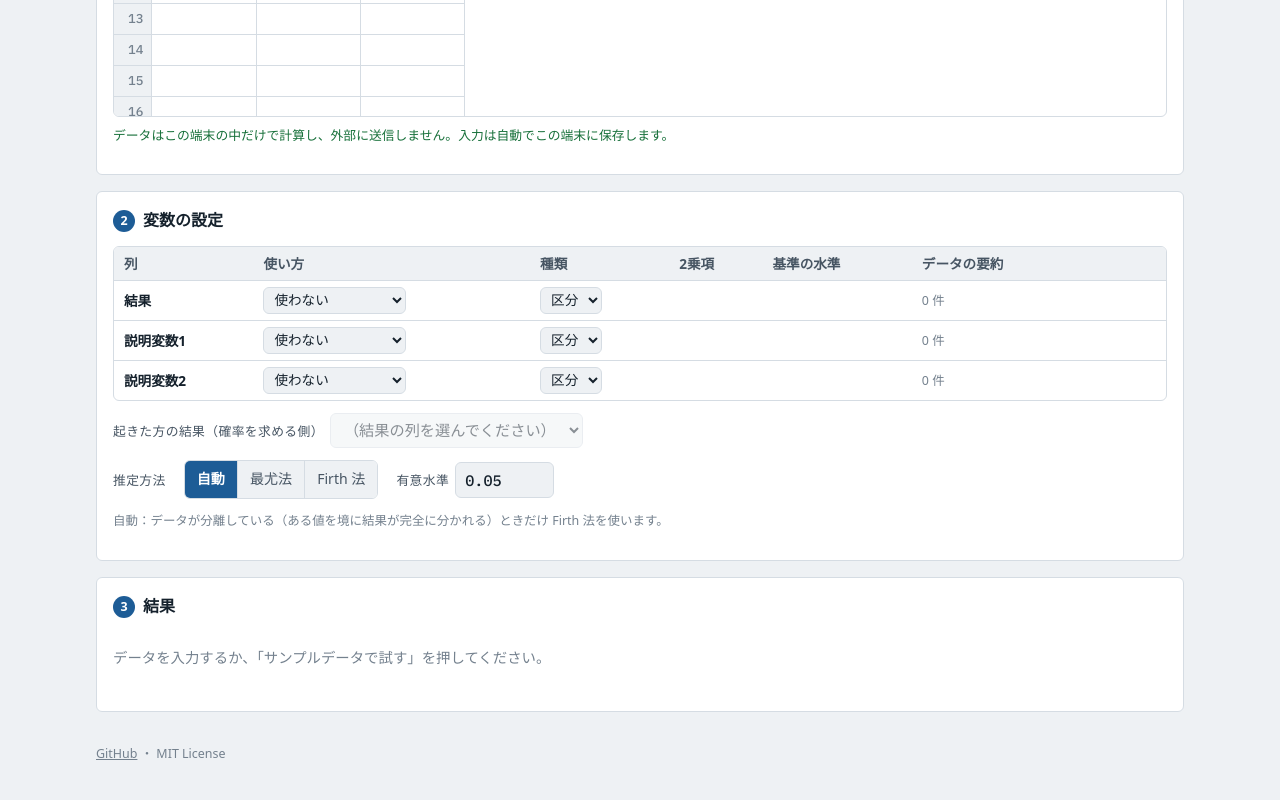
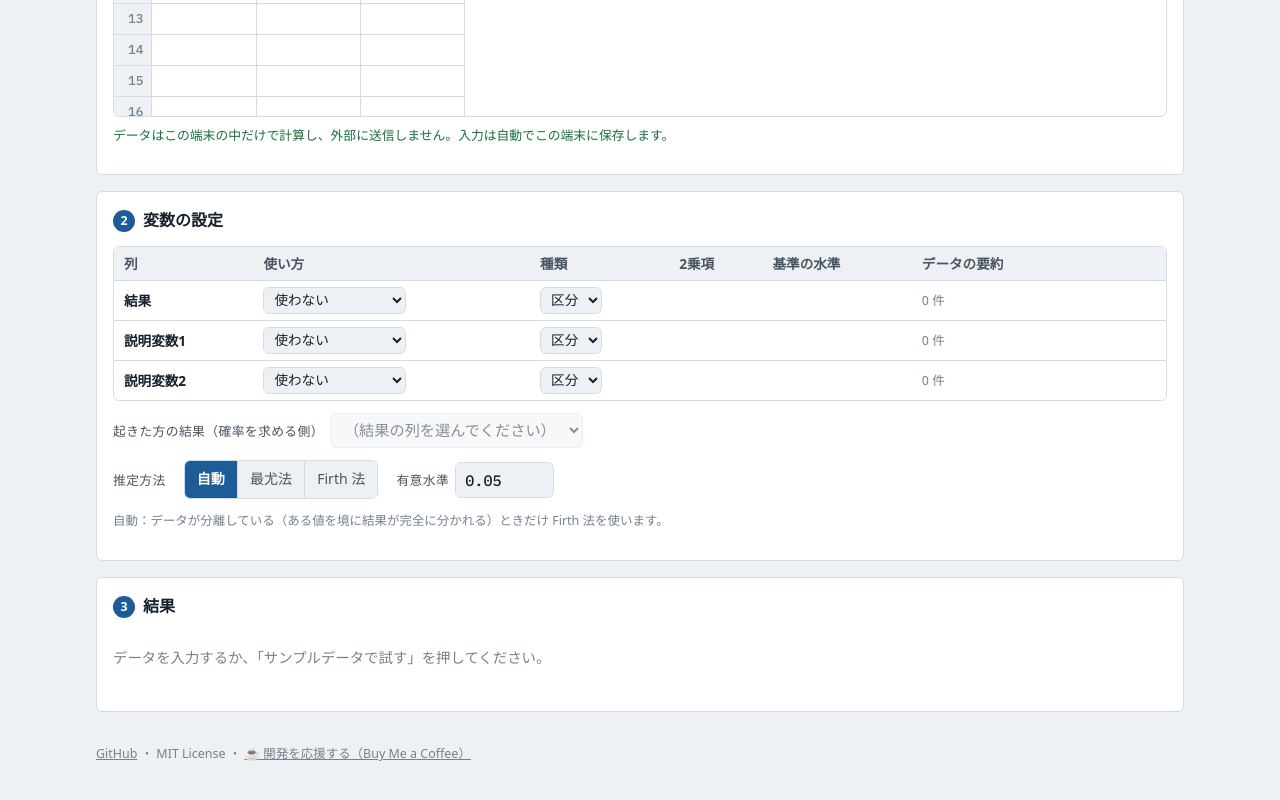
Before and after one commit to kotaooka/logit-calc, a plain HTML site: page index.html in a window 1280 px wide. Shown: the part 711-1511 px from the top of the page. Drawn offline with Linux system fonts and the light colour scheme; a web font is replaced by a local one.

Commit message:
フッターに支援リンク（Buy Me a Coffee）を追加
- QC Workbench の DESIGN.md 4章に合わせ、本文の文字色のテキストリンクにした
- 印刷・PDF出力では表示しない

```diff
--- a/index.html
+++ b/index.html
@@ -269,6 +269,10 @@ h3.sec { font-size: .95rem; margin: 20px 0 6px; }
   #dataSec, #varSec, .tools, .no-print, .map-opts select { display: none !important; }
   .banner { padding: 6px 10px; margin-bottom: 6px; }
 }
+
+/* 支援リンク（DESIGN.md 4章）：本文の文字色を引き継ぎ、印刷では隠す */
+.support a { color: inherit; white-space: nowrap; }
+@media print { .support { display: none !important; } }
 </style>
 </head>
 <body>
@@ -392,7 +396,7 @@ p = 1 / (1 + exp(−(b0 + b1·x1 + b2·x2 + …)))
   </section>
 
   <footer>
-    <a href="https://github.com/kotaooka/logit-calc">GitHub</a> ・ MIT License
+    <a href="https://github.com/kotaooka/logit-calc">GitHub</a> ・ MIT License<span class="support"> ・ <a href="https://buymeacoffee.com/kotaooka" target="_blank" rel="noopener"><span aria-hidden="true">☕</span> 開発を応援する（Buy Me a Coffee）</a></span>
   </footer>
 </main>
 <div class="toast" id="toast" hidden></div>
--- a/sw.js
+++ b/sw.js
@@ -1,6 +1,6 @@
 // 2値データの要因解析の Service Worker
 // 公開ファイルを更新したら VERSION を上げる。古いキャッシュは activate 時に削除される
-const VERSION = 'v1.0.2';
+const VERSION = 'v1.0.3';
 const APP_CACHE = `logit-calc-${VERSION}`;
 const FONT_CACHE = 'logit-calc-fonts';
 
```
